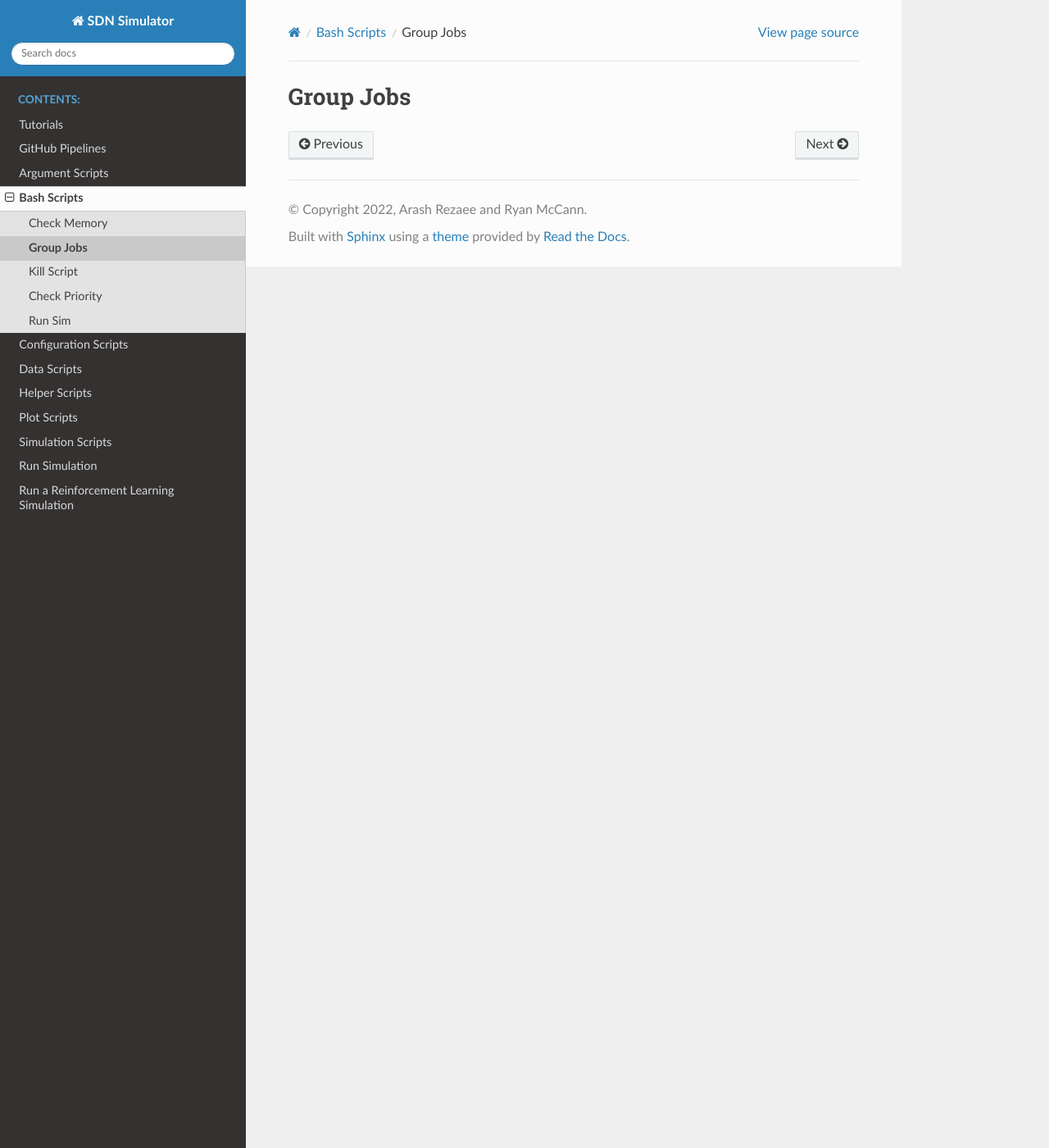
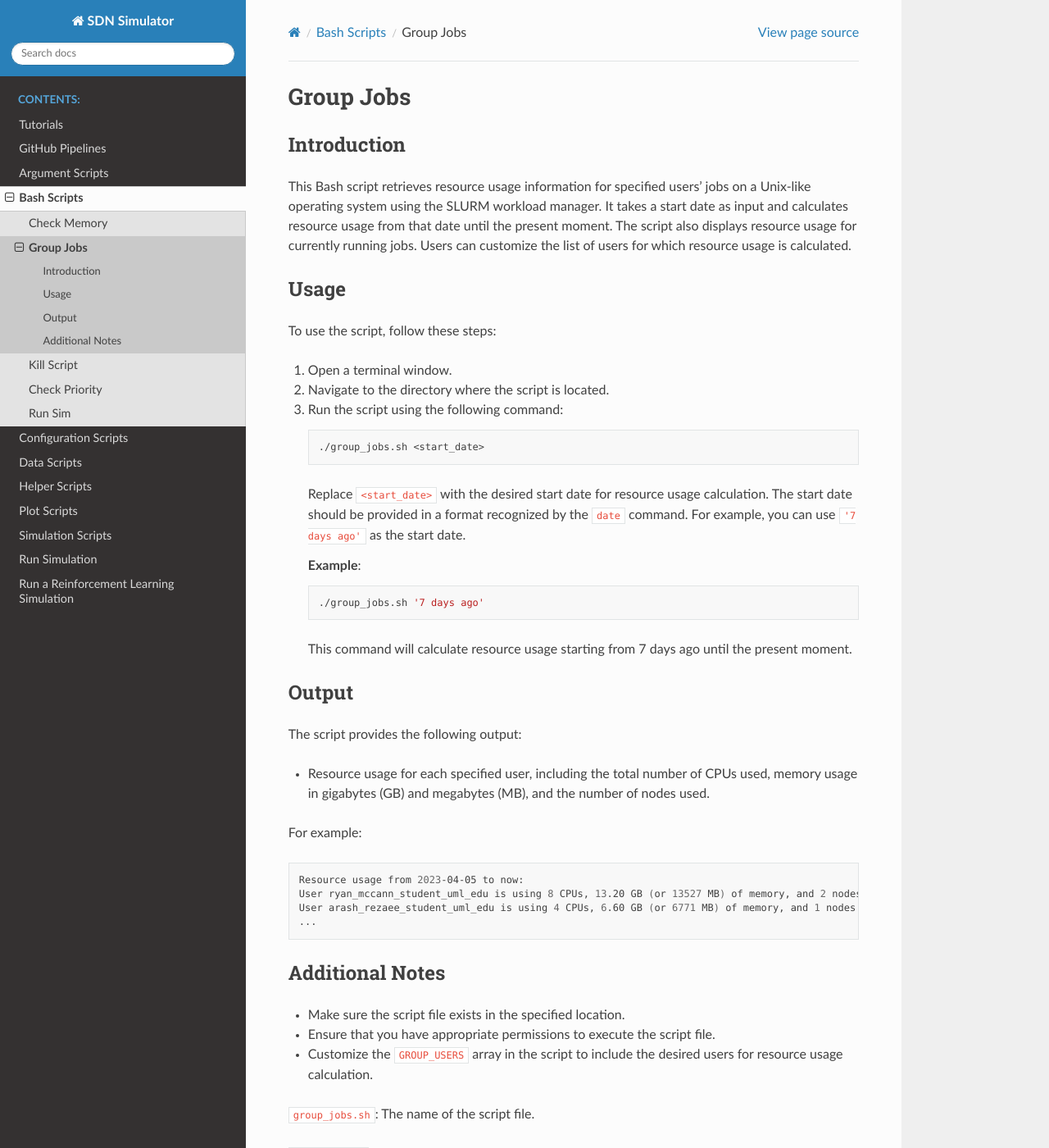
Before and after one commit to SDNNetSim/SDON_simulator, a Sphinx documentation site: the page built from docs/bash/group_jobs.rst, in a window 1280 px wide and 1400 px high. Shown: the whole window at 82% size. Built offline with Sphinx 7.4.7 and the Read the Docs theme 2.0.0, drawn with Linux system fonts in a browser that asks for light colours; pages that are not in the unit, such as notebooks, are missing from menus; some of the changed text lies outside the part shown.

Commit message:
Complete group_jobs bash script docs

```diff
--- a/docs/bash/group_jobs.rst
+++ b/docs/bash/group_jobs.rst
@@ -1,2 +1,64 @@
 Group Jobs
 ============
+
+Introduction
+------------
+
+This Bash script retrieves resource usage information for specified users' jobs on a Unix-like operating system using
+the SLURM workload manager. It takes a start date as input and calculates resource usage from that date until the
+present moment. The script also displays resource usage for currently running jobs. Users can customize the list of
+users for which resource usage is calculated.
+
+Usage
+-----
+
+To use the script, follow these steps:
+
+1. Open a terminal window.
+
+2. Navigate to the directory where the script is located.
+
+3. Run the script using the following command:
+
+   .. code-block:: bash
+
+      ./group_jobs.sh <start_date>
+
+   Replace ``<start_date>`` with the desired start date for resource usage calculation. The start date should be provided in a format recognized by the ``date`` command. For example, you can use ``'7 days ago'`` as the start date.
+
+   **Example**:
+
+   .. code-block:: bash
+
+      ./group_jobs.sh '7 days ago'
+
+   This command will calculate resource usage starting from 7 days ago until the present moment.
+
+Output
+------
+
+The script provides the following output:
+
+- Resource usage for each specified user, including the total number of CPUs used, memory usage in gigabytes (GB) and megabytes (MB), and the number of nodes used.
+
+For example:
+
+.. code-block:: bash
+
+   Resource usage from 2023-04-05 to now:
+   User ryan_mccann_student_uml_edu is using 8 CPUs, 13.20 GB (or 13527 MB) of memory, and 2 nodes.
+   User arash_rezaee_student_uml_edu is using 4 CPUs, 6.60 GB (or 6771 MB) of memory, and 1 nodes.
+   ...
+
+Additional Notes
+----------------
+
+- Make sure the script file exists in the specified location.
+- Ensure that you have appropriate permissions to execute the script file.
+- Customize the ``GROUP_USERS`` array in the script to include the desired users for resource usage calculation.
+
+``group_jobs.sh``: The name of the script file.
+
+``<start_date>``: The start date for resource usage calculation.
+
+``'7 days ago'``: Example of a start date for resource usage calculation.
```
